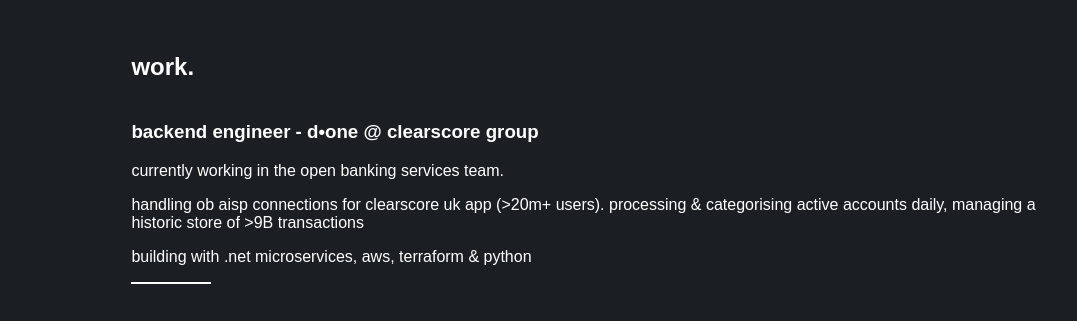
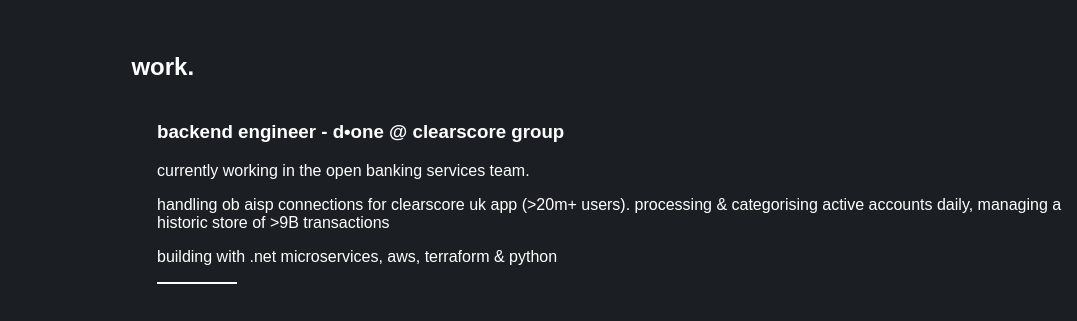
Before and after one commit to gavinroderick/gavinroderick.github.io, a plain HTML site: page index.html in a window 1280 px wide. Shown: the part 475-796 px from the top of the page, 203-1280 px from the left. Drawn offline with Linux system fonts and the light colour scheme; a web font is replaced by a local one.

Commit message:
Update index.css

```diff
--- a/index.css
+++ b/index.css
@@ -60,6 +60,7 @@ main {
   & section {
     margin-bottom: 10vh;
     & article {
+      margin-left: 2vw;
       margin-top: 5vh;
     }
 
```
